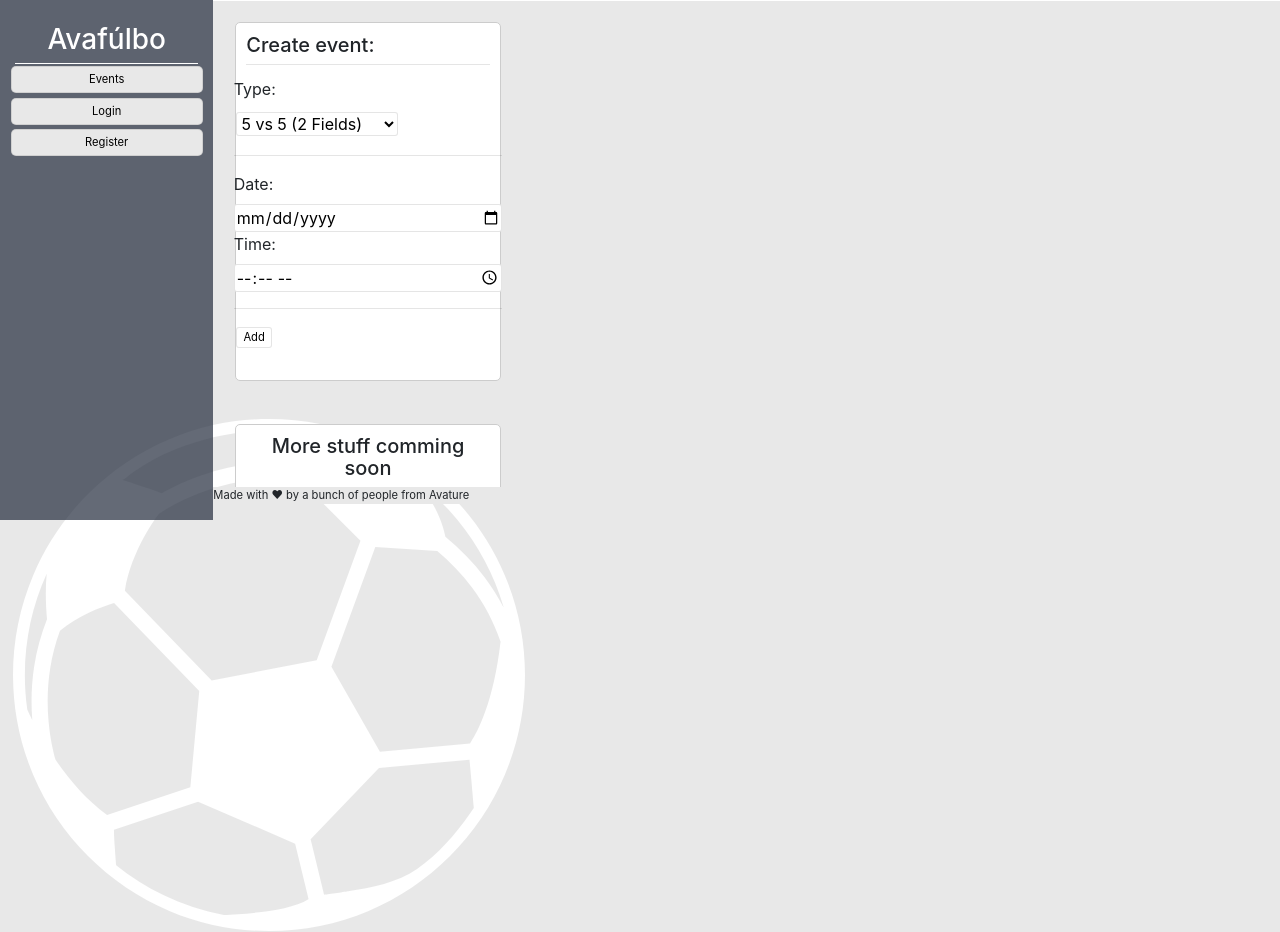
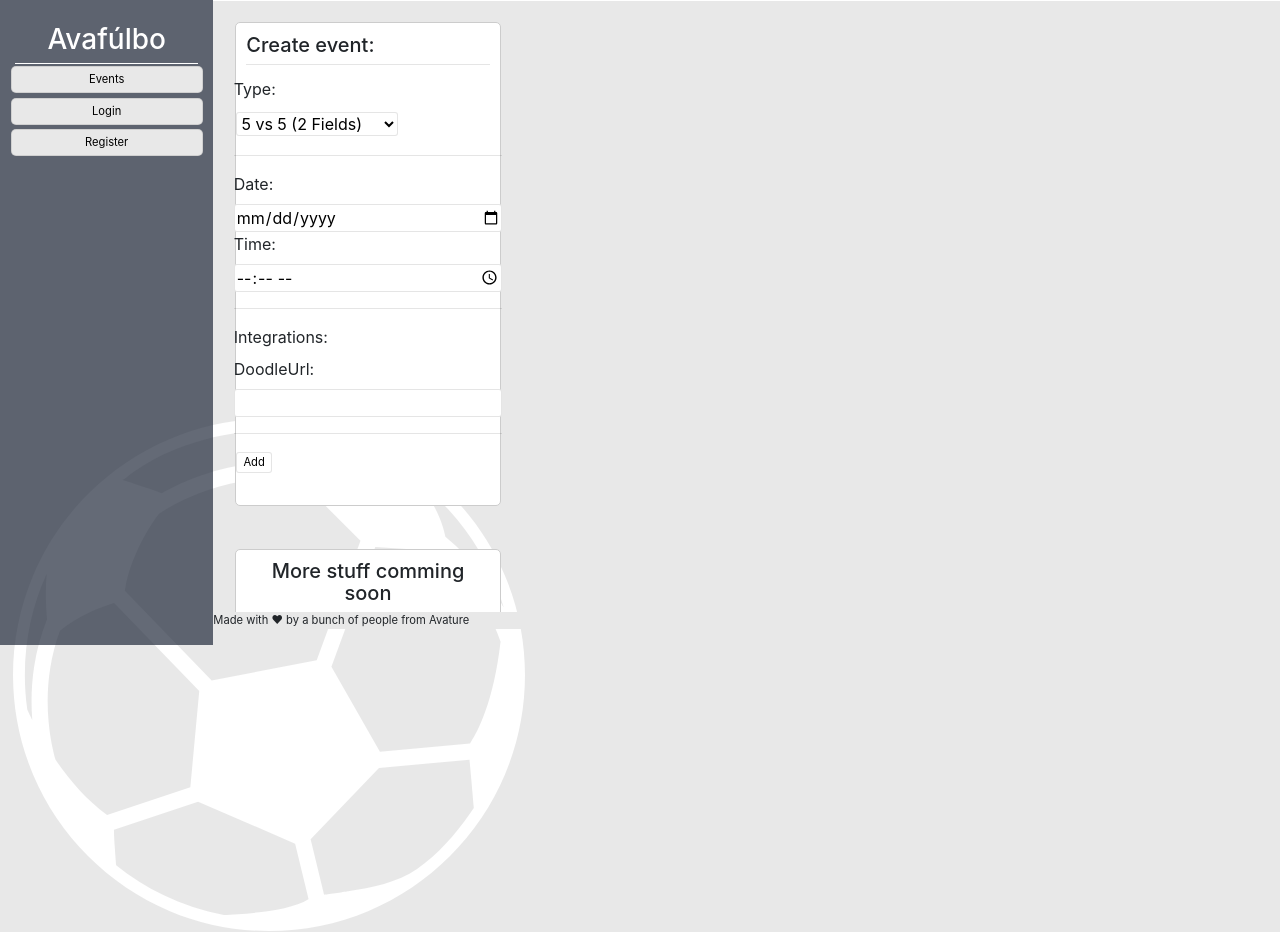
Before and after one commit to Gezzus/footballmixto, a PHP site: page /create.php in a window 1280 px wide. Run offline with PHP 8.4, Linux system fonts and the light colour scheme; some libraries are stand-ins or nearby versions.

Commit message:
Ahora si papa

```diff
--- a/web/create.php
+++ b/web/create.php
@@ -46,6 +46,9 @@ include("src/game.php");
                         	</div>
                         	</div>
                         	<hr>
+                            <label class="content">Integrations: </label><br>
+                            <label class="content">DoodleUrl: </label><br><input name="doodleurl" class="content">
+                            <hr>
                         	<button class="content team">Add</button>
                         </form>
                       </div>
--- a/web/css/style.css
+++ b/web/css/style.css
@@ -78,6 +78,29 @@ button.squarebutton{
 	border-radius:5px;
 	background-color:#E8E8E8;
 	height:30px;
+}
+
+
+button.topmenu{
+	border:solid 1px;
+	border-color: #CCCCCC;
+	border-top:none;
+	background-color:transparent;
+	border-bottom:none;
+	height:100%;
+	font-size:75%;
+
+}
+button.topmenu:hover{
+
+	background-color: #CCCCCC;
+}
+
+a.topmenu:hover{
+ 	text-decoration: none;
+}
+a.topmenu{
+	color:black;
 }
 
 button.menubutton{
--- a/web/src/game.php
+++ b/web/src/game.php
@@ -22,6 +22,23 @@ include("menumanager.php");
 
 
         }
+
+        function query_retrieve_game_property($received_game_id,$activelink,$property){
+             $game_retrieve = "SELECT game.typeId,game.date,gameType.type as 'type',".$property." as ".$property." FROM game LEFT JOIN gameType ON game.typeId=gameType.id WHERE game.id='".$received_game_id."'";
+
+            $game_retrieve_query = mysqli_query($activelink,$game_retrieve);
+
+            $game_retrieve_amount = mysqli_num_rows($game_retrieve_query);
+
+            if ($game_retrieve_amount == 0){
+                return "Error";#To do
+            }
+            else{
+                return mysqli_fetch_assoc($game_retrieve_query);
+            }
+
+        }
+
 
         function query_retrieve_team($received_game_id,$received_team_id,$activelink){
            $game_retrieve_team = "SELECT pickPlayer.teamId as 'pickPlayer.teamId',pickPlayer.playerId as 'pickPlayer.playerId',player.nickName as 'player.nickName',player.genderId as 'player.genderId', player.levelId as 'player.levelId', user.id as 'user.id' FROM game LEFT JOIN pickPlayer ON game.id=pickPlayer.gameId LEFT JOIN player ON player.id=pickPlayer.playerId LEFT JOIN user ON player.id=user.playerId WHERE game.id='".$received_game_id."' AND pickPlayer.teamId='".$received_team_id."'";
--- a/web/topbar.php
+++ b/web/topbar.php
@@ -1,31 +1,41 @@
+
 <div class="row"">
 	<div class="col top">
 	<? if((active_session() == 1) && ($_SERVER["REQUEST_URI"] == "/web/index.php")){ ?>
-		<button class="team content"><a style="color:black" href="create.php" >Add new</a></button>
+		<a class="topmenu" href="create.php" ><button class="topmenu">Add new</button></a>
 	 <?php }
 
 	if((active_session() == 1) && ($_SERVER["REQUEST_URI"] == "/web/create.php")){ ?>
-		<button class="team content"><a style="color:black" href="index.php" >Back</a></button>
+		<a class="topmenu" href="index.php" ><button class="topmenu">Back</button></a>
 	<?}
 
 	$gamePath = pathinfo($_SERVER["REQUEST_URI"],PATHINFO_DIRNAME)."/".pathinfo($_SERVER["REQUEST_URI"],PATHINFO_FILENAME).".php";
 
 	if((active_session() == 1) && ($gamePath == "/web/game.php")){ ?>
 		<form style="padding:0px;margin:0px" method="POST" action="src/join.php">
-            <button class="team content" style="float:left">Join Event</button>
-            <input hidden value="<?=$_GET['id']?>" name="gameId"></input>
+            <button class="topmenu" style="float:left">Join Event</button>
+            <input hidden value="<?=$_GET['id']?>" name="gameId">
         </form>
+
+
 	<?
 
 		if(isAdmin($_SESSION['id'],$link)){
+				$gameProperties = query_retrieve_game_property($_GET['id'],$link,"doodleurl");
 			?>
 			<form style="padding:0px;margin:0px" method="POST" action="src/deletegame.php">
-            <button style="float:left" class="team content">Delete Event</button>
-            <input hidden value="<?=$_GET['id']?>" name="id"></input>
+            <button style="float:left" class="topmenu">Delete Event</button>
+            <input hidden value="<?=$_GET['id']?>" name="id">
         	</form>
         	<form style="padding:0px;margin:0px" method="POST" action="<?= $_SERVER["REQUEST_URI"] ?>&error=3">
-            <button style="float:left" class="team content">Admin only</button>
-            <input hidden value="<?=$_GET['id']?>" name="id"></input>
+            <button style="float:left" class="topmenu">Admin only</button>
+            <input hidden value="<?=$_GET['id']?>" name="id">
+        	</form>
+
+        	<form style="padding:0px;margin:0px" method="POST" action="src/crawler.php">
+            <button class="topmenu" style="float:left">Sync Doodle</button>
+            <input hidden value="<?=$gameProperties['doodleurl']?>" name=doodleUrl>
+            <input hidden value="<?=$_GET['id']?>" name="game_id">
         	</form>
 			<?
 		}
```
Also changed, not shown: web/game.php (+1 -8 lines), web/src/addgame.php (+5 -9 lines).
